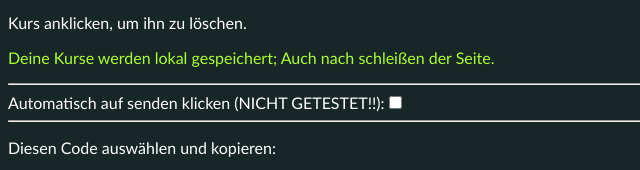
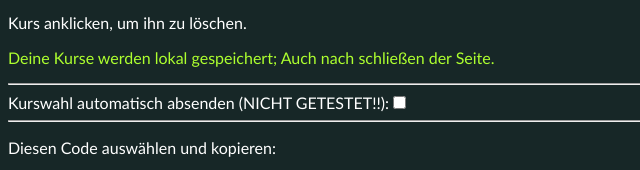
Before and after one commit to Joshi1531/saw_waehlinator, a plain HTML site: page index.html in a window 1280 px wide. Shown: the part 161-331 px from the top of the page, 0-640 px from the left. Drawn offline with Linux system fonts and the light colour scheme.

Commit message:
Aktualisieren von index.html

```diff
--- a/index.html
+++ b/index.html
@@ -14,9 +14,9 @@
     <button onclick="submit_id()">Hinzufügen</button>
     <div id="course_wrapper"></div>
     <p>Kurs anklicken, um ihn zu löschen.</p>
-    <p id="special">Deine Kurse werden lokal gespeichert; Auch nach schleißen der Seite.</p>
+    <p id="special">Deine Kurse werden lokal gespeichert; Auch nach schließen der Seite.</p>
     <hr>
-    <label>Automatisch auf senden klicken (NICHT GETESTET!!):</label><input type="checkbox" onclick="changeAutoSet(this.checked)">
+    <label>Kurswahl automatisch absenden (NICHT GETESTET!!):</label><input type="checkbox" onclick="changeAutoSet(this.checked)">
     <hr>
     <p>Diesen Code auswählen und kopieren:</p>
     <textarea readonly id="code_area"></textarea><br>
```
